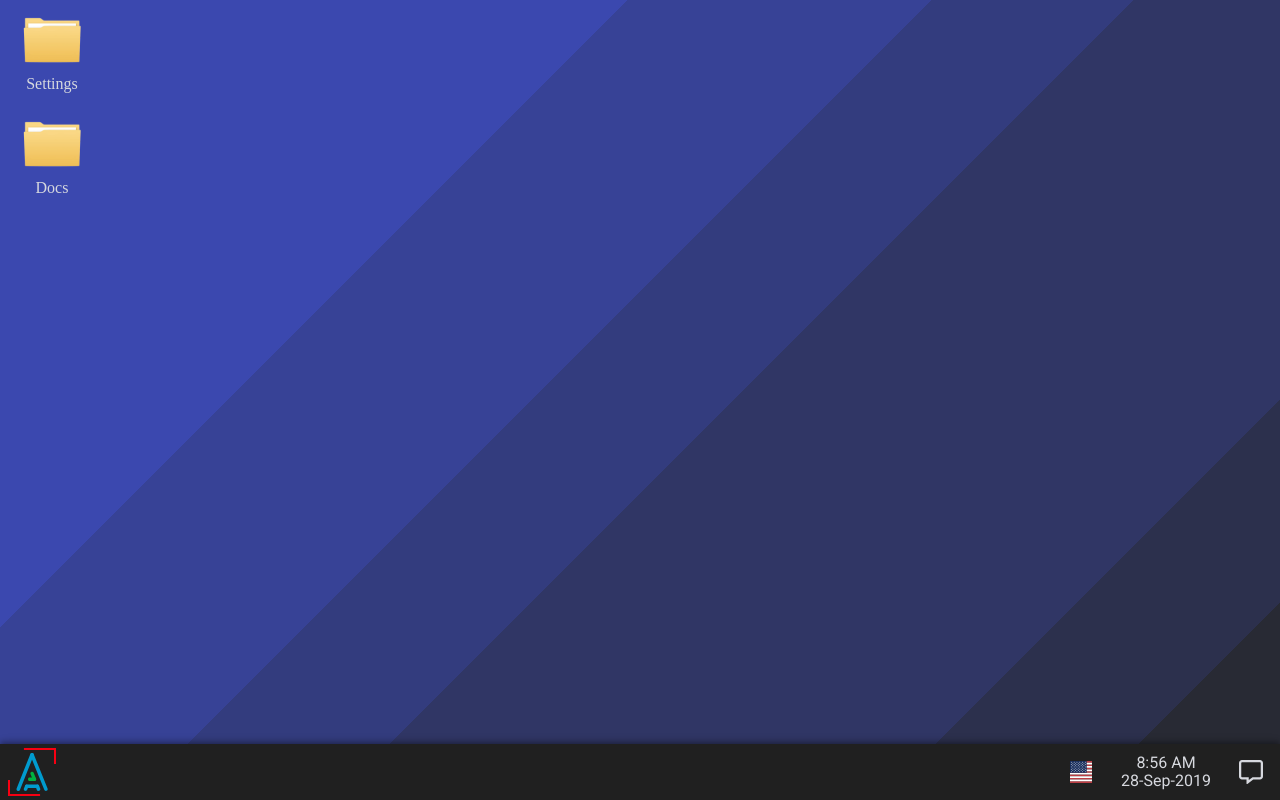
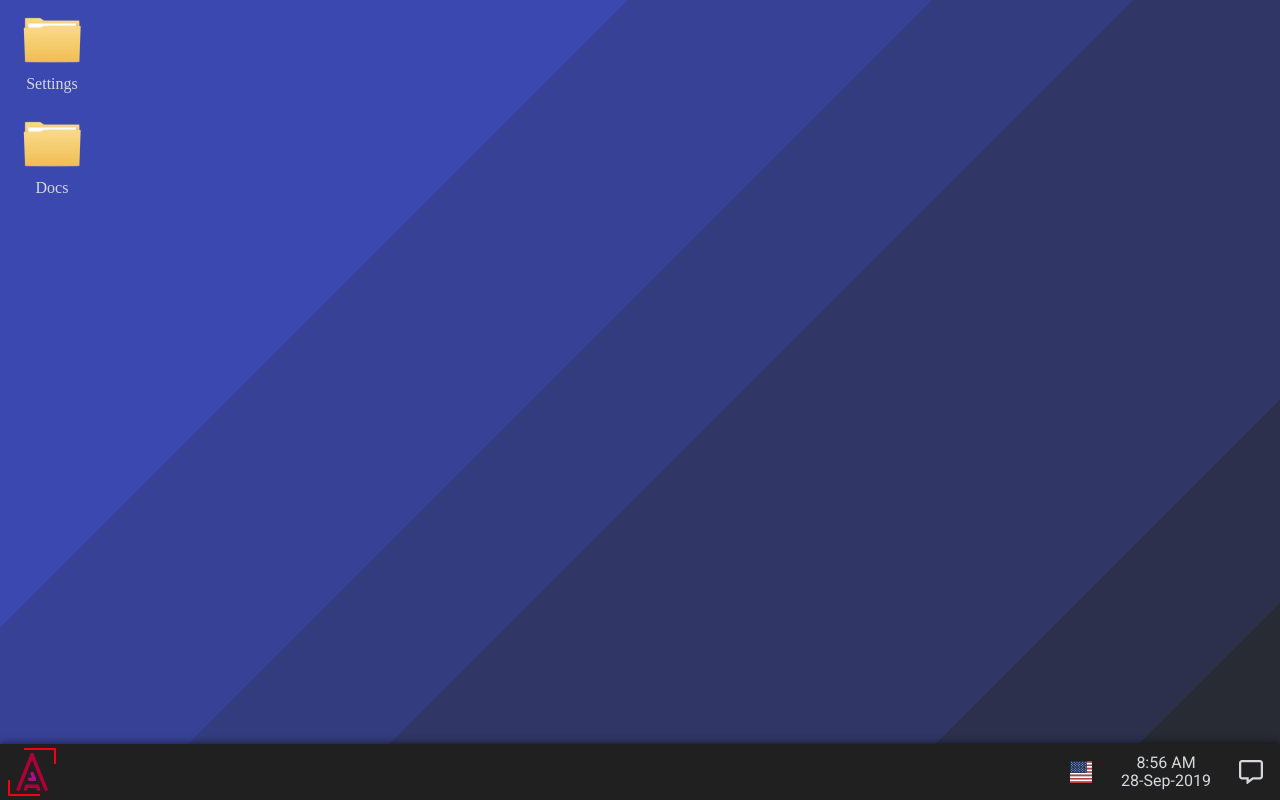
Before and after one commit to misshu1/eleven-windows-v2, a React (Create React App) app: page / in a window 1280 px wide. Built offline with nearby package versions, Linux system fonts and the light colour scheme.

Commit message:
added snipper

```diff
--- a/src/App.js
+++ b/src/App.js
@@ -13,7 +13,8 @@ import {
     faCog,
     faWindowMinimize,
     faUserCircle,
-    faPowerOff
+    faPowerOff,
+    faSpinner
 } from '@fortawesome/free-solid-svg-icons';
 import { faCommentAlt } from '@fortawesome/free-regular-svg-icons';
 library.add(
@@ -26,7 +27,8 @@ library.add(
     faCog,
     faWindowMinimize,
     faUserCircle,
-    faPowerOff
+    faPowerOff,
+    faSpinner
 );
 
 const App = () => {
--- a/src/components/routes/RoutesApp.js
+++ b/src/components/routes/RoutesApp.js
@@ -2,6 +2,7 @@ import React, { useContext, lazy, Suspense } from 'react';
 import { Route } from 'react-router-dom';
 import { FolderContext } from '../../contexts/FolderContext';
 import { GlobalAppContext } from '../../contexts/GlobalContext';
+import SpinnerApp from '../style/SpinnerApp';
 
 const SettingsApp = lazy(() => import('../apps/settings/SettingsApp'));
 
@@ -13,7 +14,7 @@ const RoutesApp = () => {
 
     return (
         <React.Fragment>
-            <Suspense fallback={<div></div>}>
+            <Suspense fallback={<SpinnerApp />}>
                 <Route
                     exact={isMobile ? true : false}
                     path={isMobile ? '/settings' : '/'}
--- /dev/null
+++ b/src/components/style/SpinnerApp.js
@@ -0,0 +1,22 @@
+import React from 'react';
+import styled from 'styled-components';
+import { FontAwesomeIcon } from '@fortawesome/react-fontawesome';
+
+const SpinnerContainer = styled.div`
+    color: #d6d8de;
+    z-index: 200;
+    position: absolute;
+    top: calc(50% - 1.75rem);
+    left: 50%;
+    transform: translate(50%, calc(50% - 1.75rem));
+`;
+
+const SpinnerApp = () => {
+    return (
+        <SpinnerContainer>
+            <FontAwesomeIcon icon='spinner' size='2x' pulse />
+        </SpinnerContainer>
+    );
+};
+
+export default SpinnerApp;
--- a/src/components/taskbar/LogoApp.js
+++ b/src/components/taskbar/LogoApp.js
@@ -3,10 +3,11 @@ import { TaskbarContext } from '../../contexts/taskbarContext';
 import { LogoContainer, BorderLogo, Logo } from './style';
 import logoRed from '../../assets/images/logo/logo-red.svg';
 import logoBlue from '../../assets/images/logo/logo-blue.svg';
+import { ThemeContext } from '../../contexts/themeContext';
 
 const LogoApp = () => {
     const { toggleAppVisibility, handleKeyPress } = useContext(TaskbarContext);
-    const theme = localStorage.getItem('theme');
+    const { theme } = useContext(ThemeContext);
 
     return (
         <LogoContainer
@@ -20,7 +21,10 @@ const LogoApp = () => {
                 <span />
                 <span />
                 <span />
-                <Logo src={theme === 'dark' ? logoRed : logoBlue} alt='logo' />
+                <Logo
+                    src={theme.id === 'dark' ? logoRed : logoBlue}
+                    alt='logo'
+                />
             </BorderLogo>
         </LogoContainer>
     );
--- a/src/components/taskbar/calendar/CalendarApp.js
+++ b/src/components/taskbar/calendar/CalendarApp.js
@@ -1,4 +1,4 @@
-import React, { useContext, useCallback, useState } from 'react';
+import React, { useContext, useCallback, useState, memo } from 'react';
 import ReactDOM from 'react-dom';
 import Calendar from 'react-calendar/dist/entry.nostyle';
 import { useTranslation } from 'react-i18next';
@@ -6,7 +6,7 @@ import { CalendarContainer, CalendarStyle } from './style';
 import { TaskbarContext } from '../../../contexts/taskbarContext';
 import CalendarClock from './CalendarClock';
 
-const CalendarApp = () => {
+const CalendarApp = memo(() => {
     const [calendar, setCalendar] = useState({ value: new Date() });
     const { taskbar } = useContext(TaskbarContext);
     const { calendarOpen } = taskbar;
@@ -38,6 +38,6 @@ const CalendarApp = () => {
         </React.Fragment>,
         document.querySelector('#desktop')
     );
-};
+});
 
 export default CalendarApp;
--- a/src/components/taskbar/language/LanguageApp.js
+++ b/src/components/taskbar/language/LanguageApp.js
@@ -1,4 +1,5 @@
 import React, { useContext } from 'react';
+import ReactDOM from 'react-dom';
 import i18n from 'i18next';
 import { useTranslation } from 'react-i18next';
 import { languages } from '../../../services/translation/i18next';
@@ -35,10 +36,11 @@ const LanguageApp = props => {
             </LanguagesContainer>
         ));
     };
-    return (
+    return ReactDOM.createPortal(
         <React.Fragment>
             {languagesOpen && <Container>{renderImg()}</Container>}
-        </React.Fragment>
+        </React.Fragment>,
+        document.querySelector('#desktop')
     );
 };
 
--- a/src/components/theme/DarkTheme.js
+++ b/src/components/theme/DarkTheme.js
@@ -1,7 +1,7 @@
 import background from './DesktopBackground';
 
 const DarkTheme = {
-    id: ' dark',
+    id: 'dark',
 
     // Desktop
     desktopBg: background,
--- a/src/components/workspace/WorkspaceApp.js
+++ b/src/components/workspace/WorkspaceApp.js
@@ -1,4 +1,4 @@
-import React, { useContext, useEffect } from 'react';
+import React, { useContext, useEffect, lazy, Suspense } from 'react';
 import { TaskbarProvider } from '../../contexts/taskbarContext';
 import { FolderProvider } from '../../contexts/FolderContext';
 import { useTranslation } from 'react-i18next';
@@ -7,15 +7,19 @@ import { ThemeProvider } from 'styled-components';
 import { ThemeContext } from '../../contexts/themeContext';
 import { GlobalStyle } from '../style/GlobalStyle';
 import NotificationModalApp from '../notification/notificationModal/NotificationModalApp';
-import NotificationApp from '../notification/notificationApp/NotificationApp';
-import StartMenuApp from '../startMenu/StartMenuApp';
-import CalendarApp from '../taskbar/calendar/CalendarApp';
-import LanguageApp from '../taskbar/language/LanguageApp';
 import TaskbarApp from '../taskbar/TaskbarApp';
 import DesktopApp from '../desktop/DesktopApp';
 import LightTheme from '../theme/LightTheme';
+import SpinnerApp from '../style/SpinnerApp';
 import DarkTheme from '../theme/DarkTheme';
 import RoutesApp from '../routes/RoutesApp';
+
+const CalendarApp = lazy(() => import('../taskbar/calendar/CalendarApp'));
+const LanguageApp = lazy(() => import('../taskbar/language/LanguageApp'));
+const StartMenuApp = lazy(() => import('../startMenu/StartMenuApp'));
+const NotificationApp = lazy(() =>
+    import('../notification/notificationApp/NotificationApp')
+);
 
 const WorkspaceApp = props => {
     const { theme, setTheme } = useContext(ThemeContext);
@@ -57,7 +61,7 @@ const WorkspaceApp = props => {
                 <button onClick={() => changeLanguage('ro-RO')}>ro</button>
             </div>
             <h1>{t('desktop.title')}</h1> */}
-
+            <Suspense fallback={<SpinnerApp />}>
                 <TaskbarProvider>
                     <IndexProvider>
                         <FolderProvider>
@@ -72,6 +76,7 @@ const WorkspaceApp = props => {
                     <NotificationApp />
                 </TaskbarProvider>
                 <NotificationModalApp />
+            </Suspense>
         </ThemeProvider>
     );
 };
--- a/src/contexts/themeContext.js
+++ b/src/contexts/themeContext.js
@@ -1,4 +1,4 @@
-import React, { useState, createContext } from 'react';
+import React, { useState, createContext, useLayoutEffect } from 'react';
 import DarkTheme from '../components/theme/DarkTheme';
 import LightTheme from '../components/theme/LightTheme';
 
@@ -7,16 +7,20 @@ export const ThemeStateProvider = props => {
     const checkLocalStorageTheme = () => {
         const theme = localStorage.getItem('theme');
         if (!theme || theme === undefined || theme === null || theme === '') {
-            return DarkTheme;
+            setTheme(DarkTheme);
         }
         if (theme === 'dark') {
-            return DarkTheme;
+            setTheme(DarkTheme);
         } else if (theme === 'light') {
-            return LightTheme;
+            setTheme(LightTheme);
         }
     };
 
-    const [theme, setTheme] = useState(checkLocalStorageTheme());
+    useLayoutEffect(() => {
+        checkLocalStorageTheme();
+    }, []);
+
+    const [theme, setTheme] = useState(DarkTheme);
     return (
         <ThemeContext.Provider value={{ theme, setTheme }}>
             {props.children}
--- a/src/index.js
+++ b/src/index.js
@@ -4,9 +4,10 @@ import { BrowserRouter } from 'react-router-dom';
 import App from './App';
 import './services/translation/i18next';
 import * as serviceWorker from './serviceWorker';
+import SpinnerApp from './components/style/SpinnerApp';
 
 ReactDOM.render(
-    <Suspense fallback={<div>Loading</div>}>
+    <Suspense fallback={<SpinnerApp />}>
         <BrowserRouter>
             <App />
         </BrowserRouter>
```
Lines whose indentation alone changed are shown as unchanged.
